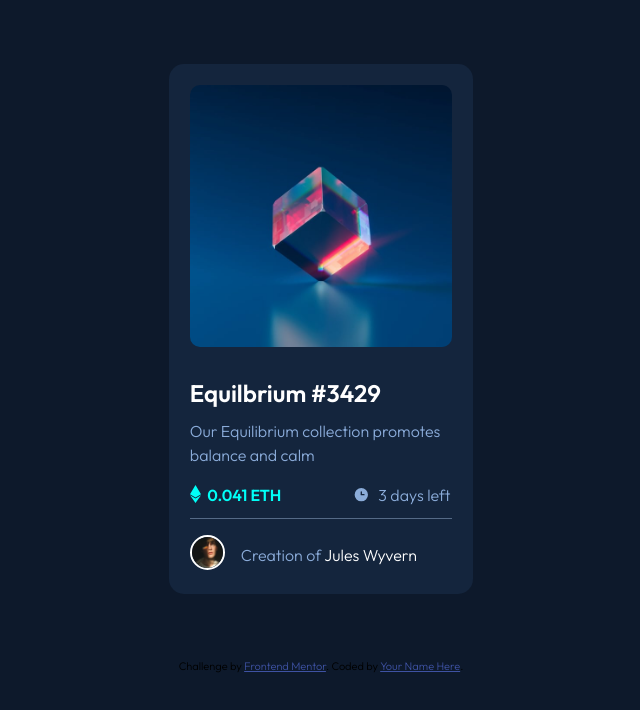
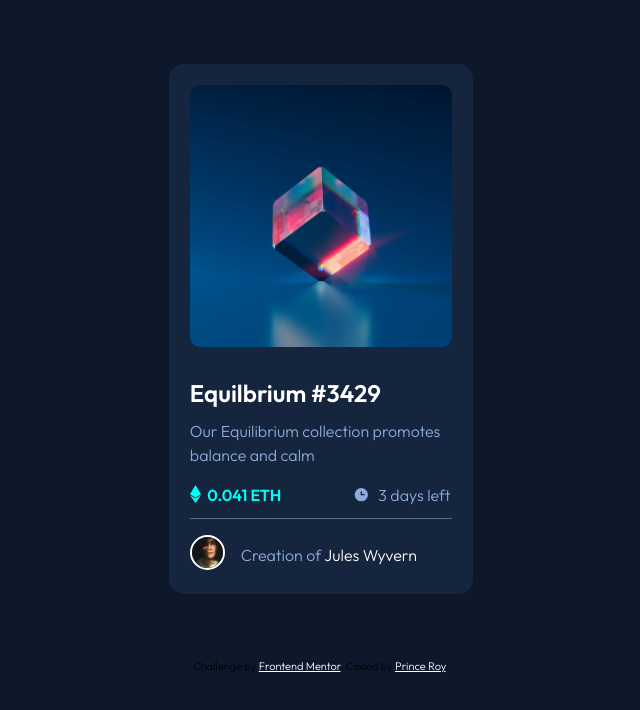
Before and after one commit to iprinceroyy/NFT-preview-card, a plain HTML site: page index.html in a window 1280 px wide. Shown: the whole page, without its empty margins (319-959 px from the left). Drawn offline with Linux system fonts and the light colour scheme.

Commit message:
modified style.css

```diff
--- a/css/style.css
+++ b/css/style.css
@@ -153,5 +153,5 @@ a:active {
 }
 
 .attribution a {
-    color: hsl(228, 45%, 44%);
+    color: hsl(0, 0%, 100%);
 }
--- a/index.html
+++ b/index.html
@@ -49,7 +49,7 @@
     </main>
 
     <div class="attribution">
-        Challenge by <a href="https://www.frontendmentor.io?ref=challenge" target="_blank">Frontend Mentor</a>. Coded by <a href="#">Your Name Here</a>.
+        Challenge by <a href="https://www.frontendmentor.io?ref=challenge" target="_blank">Frontend Mentor</a>. Coded by <a href="https://www.twitter.com/prince_popups">Prince Roy</a>.
     </div>
 
 
```
